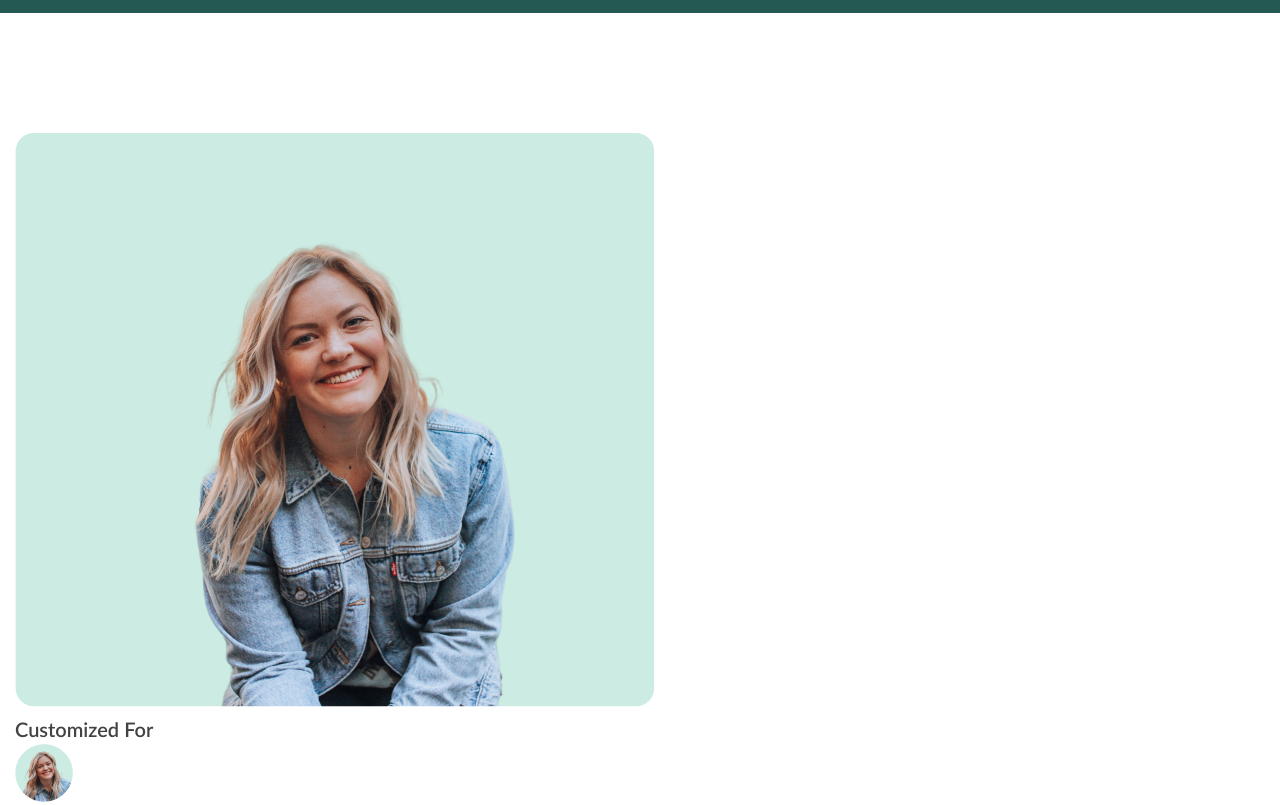
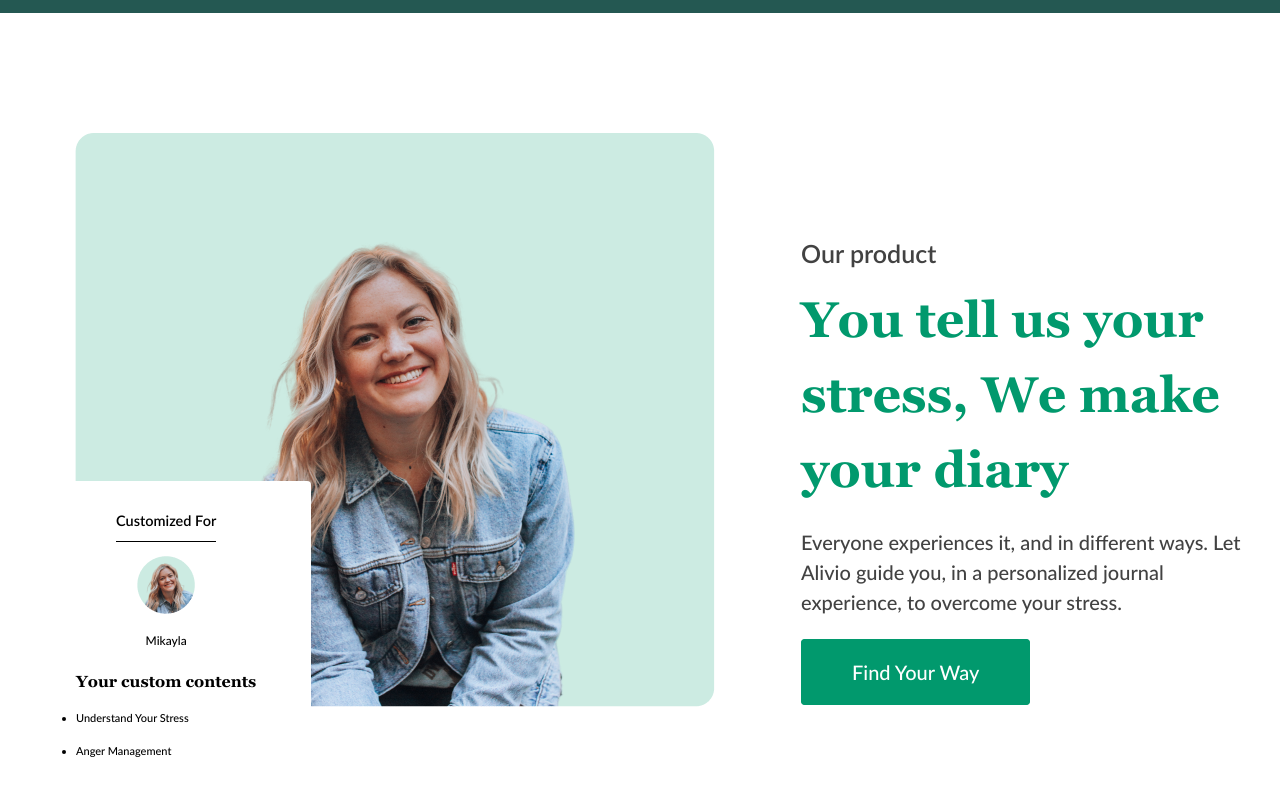
Before and after one commit to Gektor-UA/alivio-landing, a plain HTML site: page index.html in a window 1280 px wide. Shown: the part 3400-4205 px from the top of the page. Drawn offline with nearby package versions, Linux system fonts and the light colour scheme; files whose address does not match are found by name.

Commit message:
Написані стилі для секції product

```diff
--- a/css/style.css
+++ b/css/style.css
@@ -287,3 +287,92 @@ a{
     width: 100%;
 }
 /* Блок primary */
+
+/* Блок product */
+.product {
+    margin-bottom: 168px;
+}
+.product__inner {
+    display: flex;
+    /* justify-content: space-between; */
+    align-items: center;
+    gap: 86px;
+}
+.product__custom {
+}
+.product__custom-inner {
+    padding: 0 0 75px 60px;
+    position: relative;
+}
+.product__custom-img {
+}
+.product__custom-box {
+    text-align: center;
+    background: #FFFFFF;
+    border-radius: 4px;
+    padding: 22px 55px 30px 61px;
+    position: absolute;
+    left: 0;
+    bottom: 0;
+}
+.product__custom-boxtitle {
+    display: inline-block;
+    font-size: 14.49px;
+    line-height: 157%;
+    text-align: center;
+    color: #000000;
+    padding-bottom: 8px;
+    border-bottom: 0.745942px solid #000000;
+    margin-bottom: 14px;
+}
+.product__custom-boximg {
+    margin-bottom: 11px;
+}
+.product__custom-name {
+    font-size: 12px;
+    text-align: center;
+    color: #000000;
+    margin-bottom: 20px;
+}
+.product__custom-subtitle {
+    font-family: 'Georgia';
+    font-weight: 700;
+    font-size: 16px;
+    color: #000000;
+    margin-bottom: 16px;
+}
+.product__custom-list {
+    font-size: 11px;
+    text-align: left;
+    color: #000000;
+}
+.product__custom-item:first-child {
+    margin-bottom: 16px;
+}
+.product__info {
+}
+.product__info-subtitle {
+    font-weight: 600;
+    font-size: 25px;
+    color: #424242;
+    margin-bottom: 10px;
+}
+.product__info-title {
+    font-family: 'Georgia';
+    font-weight: 700;
+    font-size: 50px;
+    color: #01996D;
+    margin-bottom: 20px;
+}
+.product__info-text {
+    margin-bottom: 40px;
+}
+.product__info-link {
+    line-height: 25px;
+    color: #FFFFFF;
+    padding: 20px 50px;
+    background: #01996D;
+    border: 1px solid #01996D;
+    border-radius: 4px;
+}
+/* Блок product */
--- a/index.html
+++ b/index.html
@@ -116,17 +116,19 @@
       <div class="product__inner">
         <div class="product__custom">
           <div class="product__custom-inner">
-            <img class="product__custom-img" src="images/custom-big.png" alt="">
-          </div>
+            <img class="product__img" src="images/custom-big.png" alt="">
             <div class="product__custom-box">
               <h4 class="product__custom-boxtitle">Customized For</h4>
-            <img class="product__custom-boximg" src="images/custom-small.png" alt="custom-small">
+              <div class="product__custom-boximg">
+                <img class="product__custom-img" src="images/custom-small.png" alt="custom-small">
+              </div>
               <p class="product__custom-name">Mikayla</p>
               <h5 class="product__custom-subtitle">Your custom contents</h5>
               <ul class="product__custom-list">
                 <li class="product__custom-item">Understand Your Stress</li>
                 <li class="product__custom-item">Anger Management</li>
               </ul>
+            </div>
           </div>
         </div>
         <div class="product__info">
```
Lines whose indentation alone changed are shown as unchanged.
